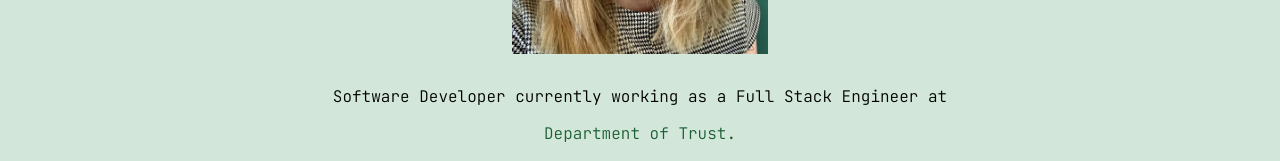
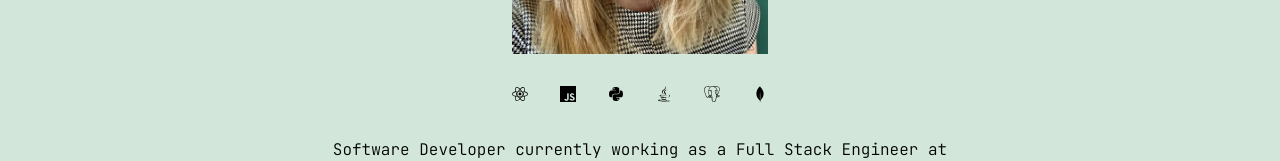
Before and after one commit to KatieDoTrust/PortfolioWebsite, a React (Create React App) app: page / in a window 1280 px wide. Shown: the part 395-556 px from the top of the page. Built offline with nearby package versions, Linux system fonts and the light colour scheme.

Commit message:
added programming icons

```diff
--- a/src/App.css
+++ b/src/App.css
@@ -53,6 +53,15 @@
   text-align: center;
   margin: 0em;
   padding: 0em
+}
+
+.language-icons-container {
+  display:flex;
+  flex-direction: row;
+}
+
+.language-icon {
+  padding: 1em
 }
 
 a {
--- a/src/App.js
+++ b/src/App.js
@@ -2,6 +2,7 @@ import './App.css';
 import SocialIcons from './SocialIcons/SocialList';
 import ProjectsContainer from './ProjectsSlider/ProjectsContainer';
 import EmailForm from './EmailForm';
+import LanguageContainer from './LanguageIcons/LanguageContainer';
 
 
 function App() {
@@ -16,6 +17,7 @@ function App() {
     </div>
     <div className="main-container">
       <img src="/headshot.jpg" height="20%" width="20%" alt="https://unsplash.it/200/200"></img>
+        <LanguageContainer/>
       <div className="about-me">
       <p>Software Developer currently working as a Full Stack Engineer at </p><a href="https://www.dotrust.co.uk/">Department of Trust.</a>
       <p>Actuary and Hong Kong resident in a previous life.</p>
--- /dev/null
+++ b/src/LanguageIcons/LanguageContainer.js
@@ -0,0 +1,26 @@
+import {FaReact, FaPython, FaJava} from 'react-icons/fa'
+import {SiJavascript, SiPostgresql, SiMongodb} from 'react-icons/si'
+import LanguageIcon from './LanguageIcon'
+
+function LanguageContainer() {
+
+    const languages = [
+        {name: "React", img: <FaReact/>},
+        {name: "Javascript", img: <SiJavascript/>},
+        {name: "Python", img: <FaPython/>},
+        {name: "Java", img: <FaJava/>},
+        {name: "PostgreSQL", img: <SiPostgresql/>},
+        {name: "MongoDB", img: <SiMongodb/>}
+    ]
+
+    const iconsList = languages.map((language)=>{
+        return <LanguageIcon
+            icon = {language.img}
+        />
+    })
+  return (<div className="language-icons-container">{iconsList}</div>
+
+  )
+}
+
+export default LanguageContainer
--- /dev/null
+++ b/src/LanguageIcons/LanguageIcon.js
@@ -0,0 +1,7 @@
+function LanguageIcon({icon}) {
+  return (
+    <div className="language-icon">{icon}</div>
+  )
+}
+
+export default LanguageIcon
```
